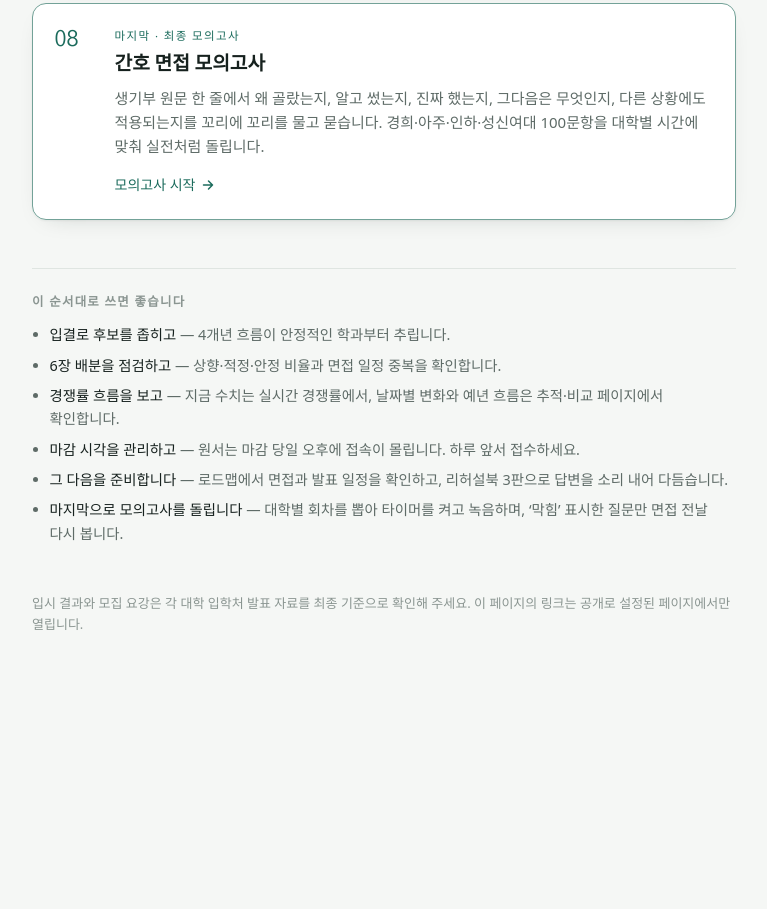
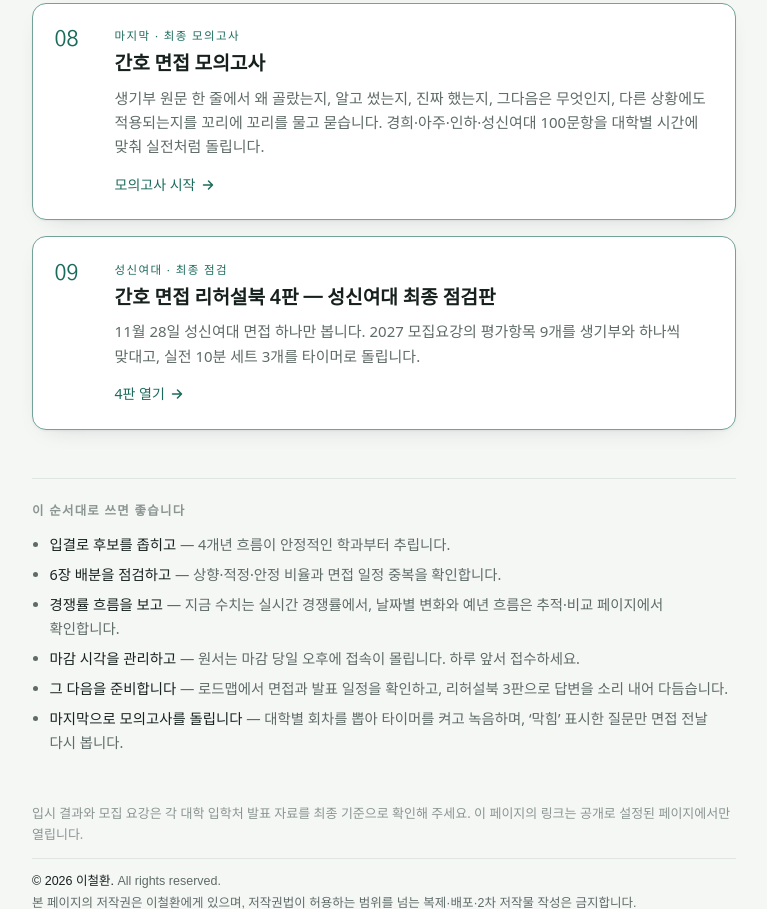
Before and after one commit to bitmos3/bitmos3, a plain HTML site: page index.html in a window 1280 px wide. Shown: the part 1891-2800 px from the top of the page, without its empty margins (256-1023 px from the left). Before the commit the page ends 2590 px from the top, so only its background shows below. Drawn offline with Linux system fonts and the light colour scheme; a web font is replaced by a local one.

Commit message:
허브에 09 리허설북 4판(성신여대) 카드와 저작권 표기 추가
Co-Authored-By: Claude Opus 5.5 <noreply@anthropic.com>
Claude-Session: https://claude.ai/code/session_01Qur5k1efmWRqsjwfTC7BfA

```diff
--- a/index.html
+++ b/index.html
@@ -273,6 +273,7 @@
   }
 </style>
 <style>html,body{margin:0}</style>
+<style>.cl-copy{color:var(--muted);font-family:'Noto Sans KR','Apple SD Gothic Neo','Malgun Gothic',sans-serif;font-size:12.5px;line-height:1.75;font-weight:400;word-break:keep-all;text-wrap:pretty}.cl-copy p{margin:0}.cl-copy b{font-weight:500;color:var(--ink)}.cl-copy{margin-top:14px;padding-top:12px;border-top:1px solid var(--line)}</style>
 </head>
 <body>
 <div class="wrap">
@@ -282,7 +283,7 @@
     <p class="lede">전국 간호학과 입시 결과부터 원서 6장 점검, 마감 관리와 그 이후 일정까지. 아래 버튼을 누르면 각 페이지가 새 창으로 열립니다.</p>
     <div class="stamp">
       <span>오늘 <b id="today">2026. 10. 7.(수)</b></span>
-      <span>페이지 <b>8개</b></span>
+      <span>페이지 <b>9개</b></span>
       <span>대상 <b>간호학과 지원자</b></span>
     </div>
   </header>
@@ -372,6 +373,16 @@
         <svg width="14" height="14" viewBox="0 0 14 14" fill="none" aria-hidden="true"><path d="M2.5 7h9M7.5 3l4 4-4 4" stroke="currentColor" stroke-width="1.5" stroke-linecap="round" stroke-linejoin="round"/></svg>
       </span>
     </a>
+
+    <a class="card final" href="https://claude.ai/artifact/LGHSGzdXA7WBAkX4pdXwJM" target="_blank" rel="noopener">
+      <span class="step">09</span>
+      <span class="kicker">성신여대 · 최종 점검</span>
+      <h2>간호 면접 리허설북 4판 — 성신여대 최종 점검판</h2>
+      <p>11월 28일 성신여대 면접 하나만 봅니다. 2027 모집요강의 평가항목 9개를 생기부와 하나씩 맞대고, 실전 10분 세트 3개를 타이머로 돌립니다.</p>
+      <span class="go">4판 열기
+        <svg width="14" height="14" viewBox="0 0 14 14" fill="none" aria-hidden="true"><path d="M2.5 7h9M7.5 3l4 4-4 4" stroke="currentColor" stroke-width="1.5" stroke-linecap="round" stroke-linejoin="round"/></svg>
+      </span>
+    </a>
   </nav>
 
   <section class="note">
@@ -388,7 +399,7 @@
 
   <footer>
     입시 결과와 모집 요강은 각 대학 입학처 발표 자료를 최종 기준으로 확인해 주세요. 이 페이지의 링크는 공개로 설정된 페이지에서만 열립니다.
-  </footer>
+  <div class="cl-copy" role="contentinfo"><p><b>© 2026 이철환.</b> All rights reserved.</p><p>본 페이지의 저작권은 이철환에게 있으며, 저작권법이 허용하는 범위를 넘는 복제·배포·2차 저작물 작성은 금지합니다.</p></div></footer>
 </div>
 
 <script>
```
